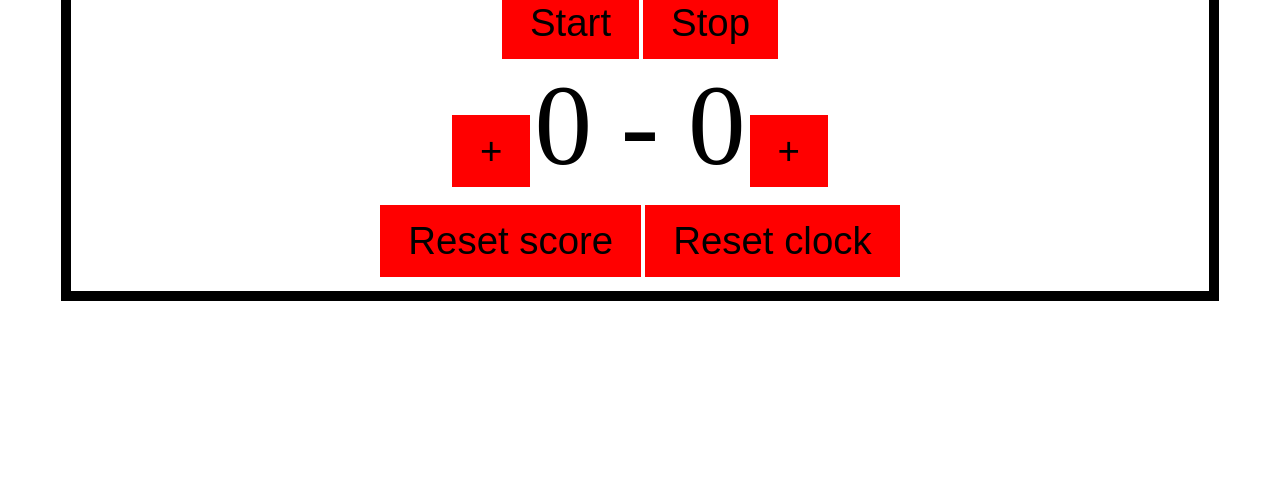
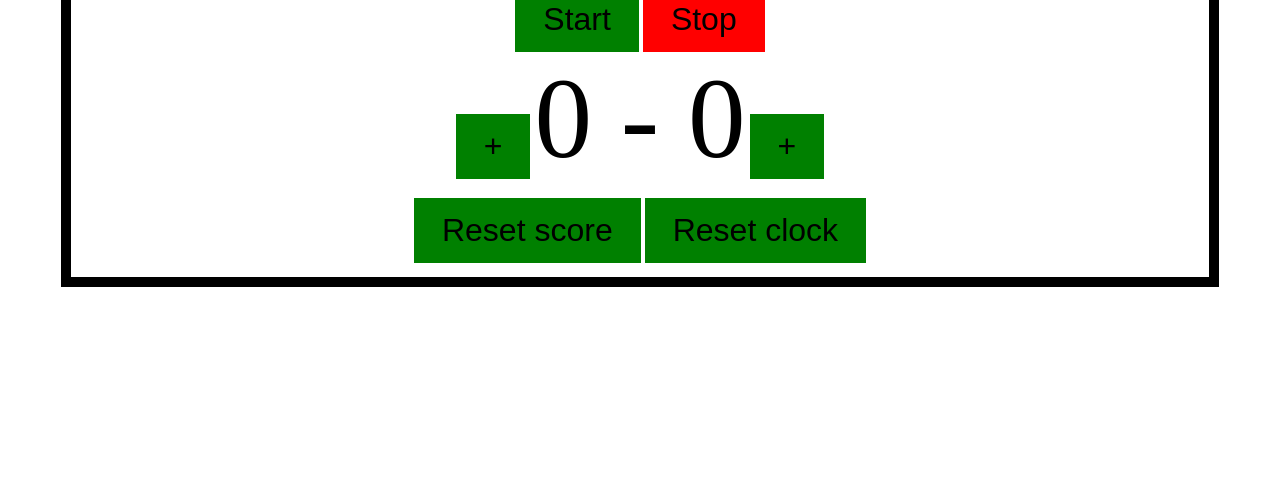
Before and after one commit to Snakecal/Snakecal.github.io, a plain HTML site: page index.html in a window 1280 px wide. Shown: the part 311-800 px from the top of the page. Drawn offline with Linux system fonts and the light colour scheme.

Commit message:
Update superscore.css

```diff
--- a/superscore.css
+++ b/superscore.css
@@ -39,13 +39,6 @@ button {
   text-align: center;
 }
 
-button {
-  display:;
-  width:;
-  border: none;
+button#stop {
   background-color: red;
-  padding: 14px 28px;
-  font-size: 3vw;
-  cursor: pointer;
-  text-align: center;
 }
```
